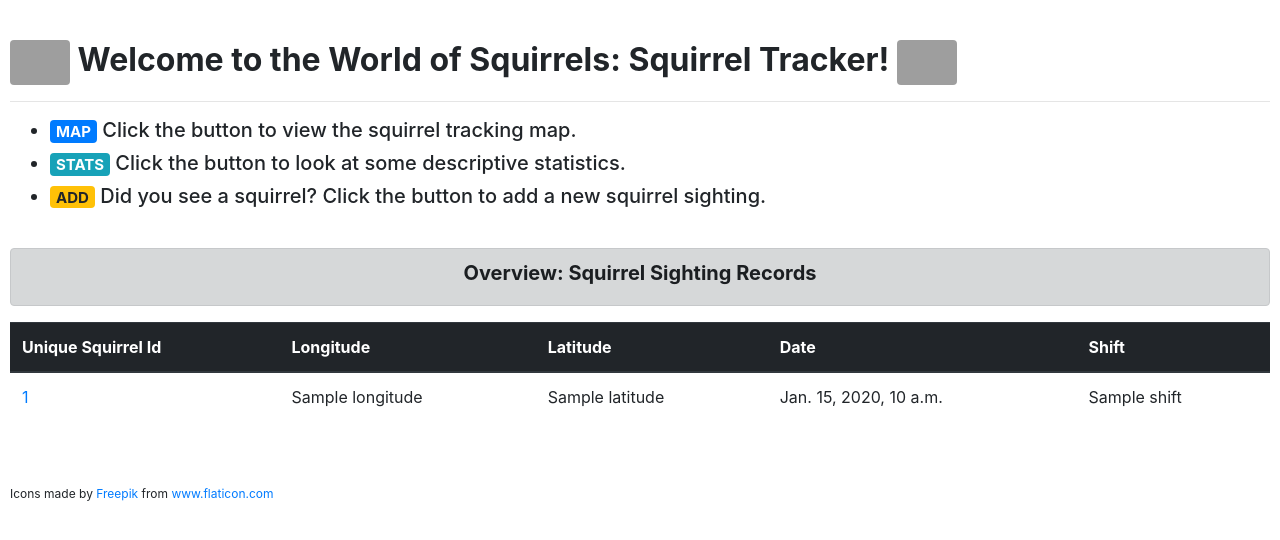
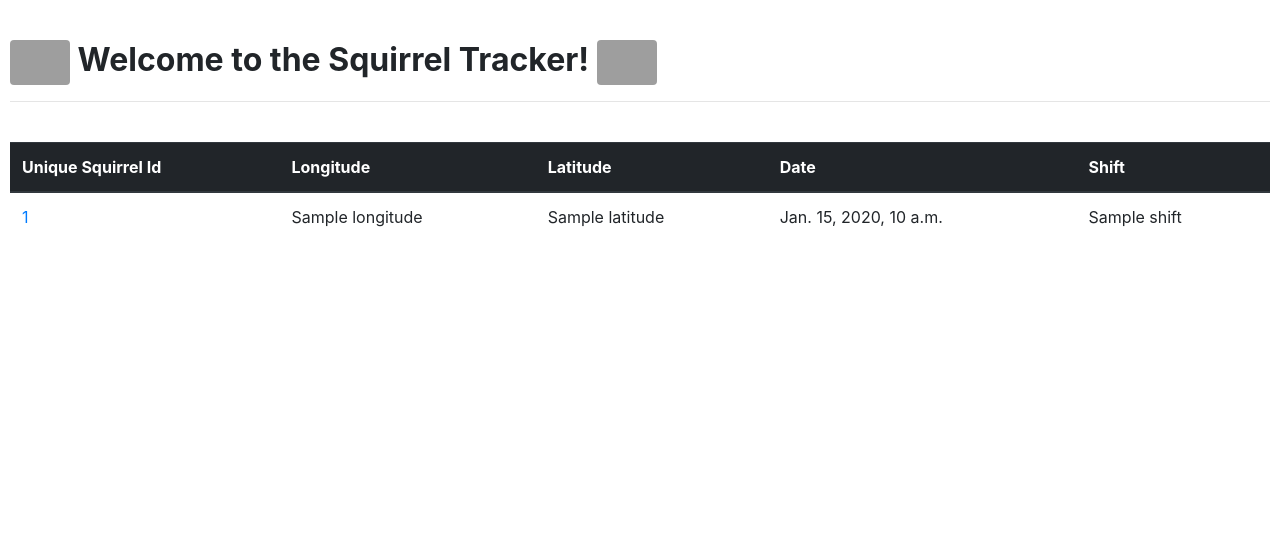
Before and after one commit to zc2575/4501_Squirrel_Tracker, a Django app: template sightings/templates/sightings/all.html in a window 1280 px wide. Shown: the top 540 px of the page. Run offline with Django 3.2, Linux system fonts and the light colour scheme; the template is opened without the code that fills it: most values are stand-ins (such as "Sample title", 1, 10 or a date in 2020); some libraries are stand-ins or nearby versions; grey boxes are pictures that could not be loaded.

Commit message:
Modify html templates

```diff
--- a/sightings/templates/sightings/all.html
+++ b/sightings/templates/sightings/all.html
@@ -12,22 +12,12 @@
 </style>
 		<p>
 		<br>
-		<strong><h2> <img src="https://images.vexels.com/media/users/3/151976/isolated/preview/a7249fdf37d232a20807a2efb5cc2e7b-squirrel-animal-cartoon-by-vexels.png" style="width:60px" class="rounded" alt="..." >    Welcome to the World of Squirrels: Squirrel Tracker!    <img src="https://images.vexels.com/media/users/3/151976/isolated/preview/a7249fdf37d232a20807a2efb5cc2e7b-squirrel-animal-cartoon-by-vexels.png" style="width:60px" class="rounded" alt="..." ></strong></h2>
+		<strong><h2> <img src="https://images.vexels.com/media/users/3/151976/isolated/preview/a7249fdf37d232a20807a2efb5cc2e7b-squirrel-animal-cartoon-by-vexels.png" style="width:60px" class="rounded" alt="..." >    Welcome to the  Squirrel Tracker!    <img src="https://images.vexels.com/media/users/3/151976/isolated/preview/a7249fdf37d232a20807a2efb5cc2e7b-squirrel-animal-cartoon-by-vexels.png" style="width:60px" class="rounded" alt="..." ></strong></h2>
 		<hr>
-		</p>
-		<p>
-		<ul>
-			<h5><li><a href="/map/" class="badge badge-primary">MAP</a> Click the button to view the squirrel tracking map.</li></h5>
-			<h5><li><a href="stats/" class="badge badge-info">STATS</a> Click the button to look at some descriptive statistics.</li></h5>
-			<h5><li><a href="add/"  class="badge badge-warning">ADD</a> Did you see a squirrel? Click the button to add a new squirrel sighting.</li></h5>
-		</ul>
 		</p>
 		<br>
 		<div>
                 <table class="table">
-			<div class="alert alert-dark text-center" role="alert">
-				<h5><strong> Overview: Squirrel Sighting Records </strong></h5>
-			</div>
 			<thead class = "thead-dark">
                                 <tr>
                                         <th scope = "col">Unique Squirrel Id</th>
@@ -53,6 +43,5 @@
 		</div>
 		<br>
 		<br>
-		<div style=font-size:12px>Icons made by <a href="https://www.flaticon.com/authors/freepik" title="Freepik">Freepik</a> from <a href="https://www.flaticon.com/" title="Flaticon">www.flaticon.com</a></div>
         </body>
 </html>
```
Also changed, not shown: sightings/templates/sightings/add.html (+3 -5 lines).
